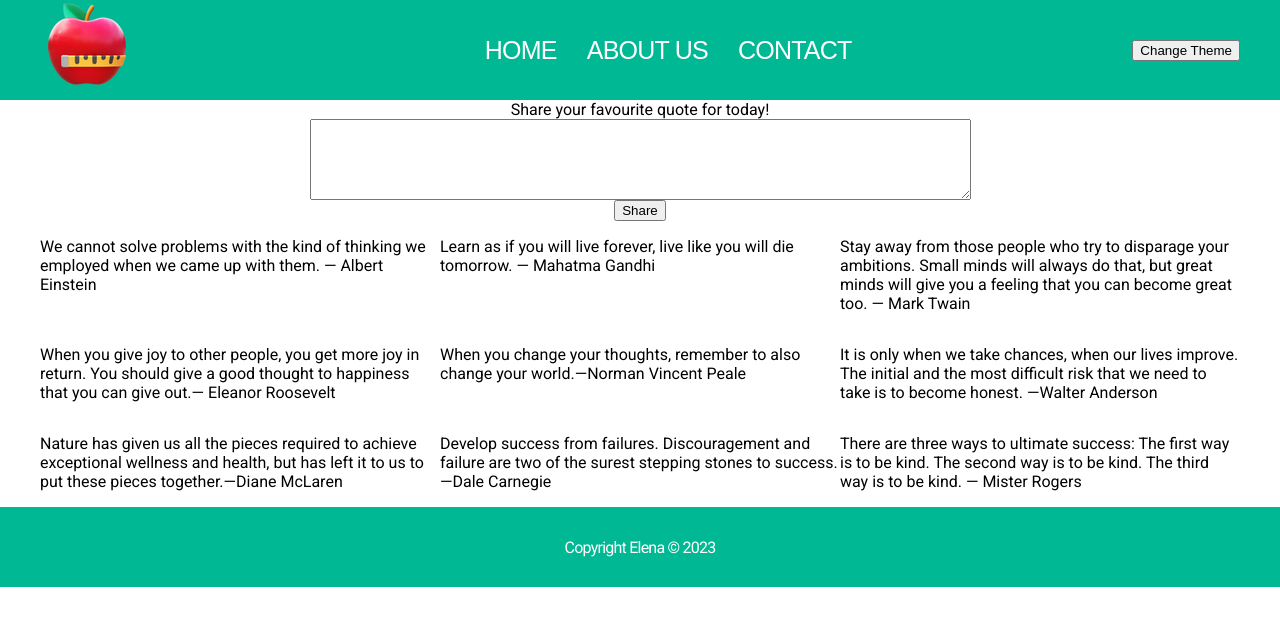
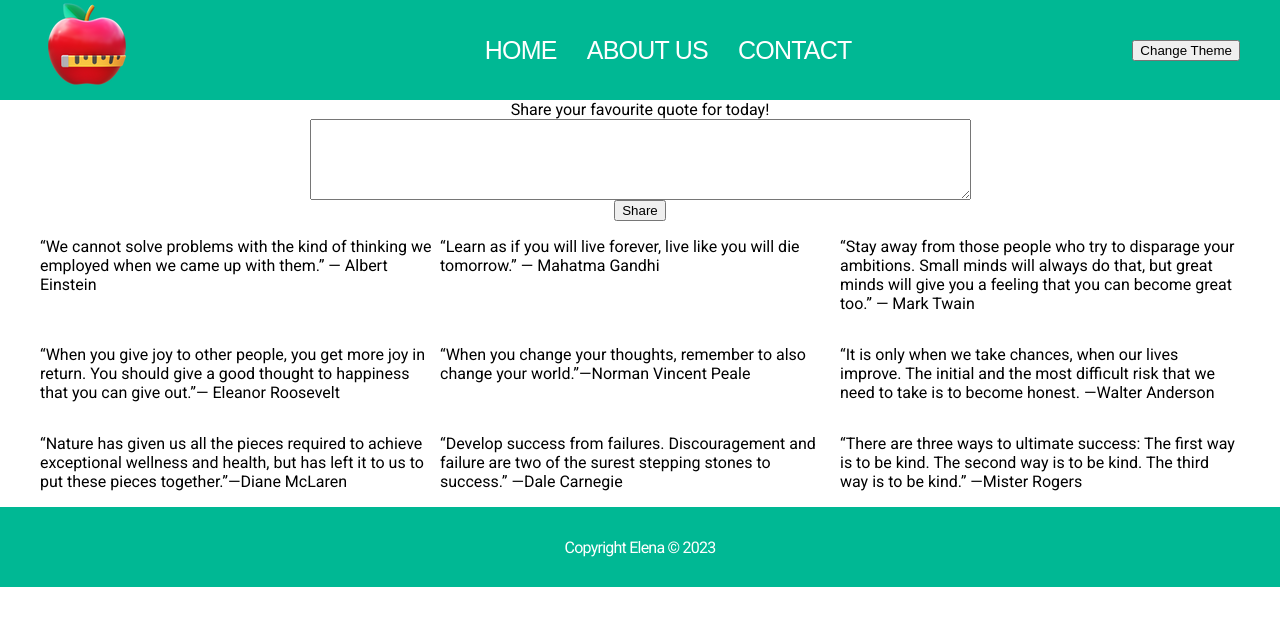
Before and after one commit to elenagro/beginner-web-dev-test, a React (Create React App) app: page / in a window 1280 px wide. Shown: the top 626 px of the page. Built offline with nearby package versions, Linux system fonts and the light colour scheme.

Commit message:
home page quotes

```diff
--- a/src/pages/Home/Home.jsx
+++ b/src/pages/Home/Home.jsx
@@ -1,48 +1,10 @@
 import React, { useState } from "react";
+import dummyQuotes from "./dummy_quotes.json";
 
 import "./Home.scss";
 
 const Home = () => {
-  let DUMMY_QUOTES = [
-    {
-      id: 1,
-      text: "We cannot solve problems with the kind of thinking we employed when we came up with them. — Albert Einstein",
-    },
-    {
-      id: 2,
-      text: "Learn as if you will live forever, live like you will die tomorrow. — Mahatma Gandhi",
-    },
-    {
-      id: 3,
-      text: "Stay away from those people who try to disparage your ambitions. Small minds will always do that, but great minds will give you a feeling that you can become great too. — Mark Twain",
-    },
-    {
-      id: 4,
-      text: "When you give joy to other people, you get more joy in return. You should give a good thought to happiness that you can give out.— Eleanor Roosevelt",
-    },
-    {
-      id: 5,
-      text: "When you change your thoughts, remember to also change your world.—Norman Vincent Peale",
-    },
-    {
-      id: 6,
-      text: "It is only when we take chances, when our lives improve. The initial and the most difficult risk that we need to take is to become honest. —Walter Anderson",
-    },
-    {
-      id: 7,
-      text: "Nature has given us all the pieces required to achieve exceptional wellness and health, but has left it to us to put these pieces together.—Diane McLaren",
-    },
-    {
-      id: 8,
-      text: "Develop success from failures. Discouragement and failure are two of the surest stepping stones to success. —Dale Carnegie",
-    },
-    {
-      id: 9,
-      text: "There are three ways to ultimate success: The first way is to be kind. The second way is to be kind. The third way is to be kind. — Mister Rogers",
-    },
-  ];
-
-  const [quotes, setQuotes] = useState(DUMMY_QUOTES);
+  const [quotes, setQuotes] = useState(dummyQuotes);
   const [newQuote, setNewQuote] = useState("");
 
   const handleChange = (e) => {
@@ -51,7 +13,8 @@ const Home = () => {
 
   const generateId = () => new Date().getTime;
 
-  const shareQuote = () => {
+  const shareQuote = (e) => {
+    e.preventDefault();
     if (newQuote) {
       const newQuoteShared = { id: generateId(), text: newQuote };
       setQuotes((prevQuotes) => [...prevQuotes, newQuoteShared]);
--- /dev/null
+++ b/src/pages/Home/dummy_quotes.json
@@ -0,0 +1,38 @@
+[
+  {
+    "id": 1,
+    "text": "“We cannot solve problems with the kind of thinking we employed when we came up with them.” — Albert Einstein"
+  },
+  {
+    "id": 2,
+    "text": "“Learn as if you will live forever, live like you will die tomorrow.” — Mahatma Gandhi"
+  },
+  {
+    "id": 3,
+    "text": "“Stay away from those people who try to disparage your ambitions. Small minds will always do that, but great minds will give you a feeling that you can become great too.” — Mark Twain"
+  },
+  {
+    "id": 4,
+    "text": "“When you give joy to other people, you get more joy in return. You should give a good thought to happiness that you can give out.”— Eleanor Roosevelt"
+  },
+  {
+    "id": 5,
+    "text": "“When you change your thoughts, remember to also change your world.”—Norman Vincent Peale"
+  },
+  {
+    "id": 6,
+    "text": "“It is only when we take chances, when our lives improve. The initial and the most difficult risk that we need to take is to become honest. —Walter Anderson"
+  },
+  {
+    "id": 7,
+    "text": "“Nature has given us all the pieces required to achieve exceptional wellness and health, but has left it to us to put these pieces together.”—Diane McLaren"
+  },
+  {
+    "id": 8,
+    "text": "“Develop success from failures. Discouragement and failure are two of the surest stepping stones to success.” —Dale Carnegie"
+  },
+  {
+    "id": 9,
+    "text": "“There are three ways to ultimate success: The first way is to be kind. The second way is to be kind. The third way is to be kind.” —Mister Rogers"
+  }
+]
```
Also changed, not shown: src/pages/Home/DUMMY_QUOTES.js (deleted, +0 -38 lines).
